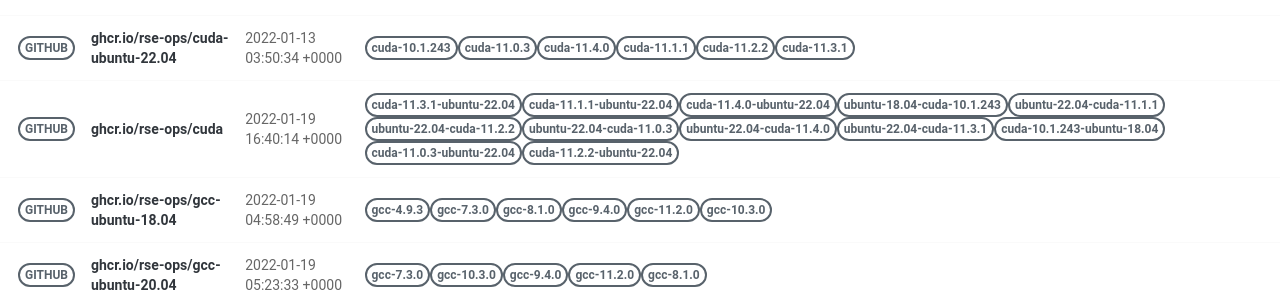
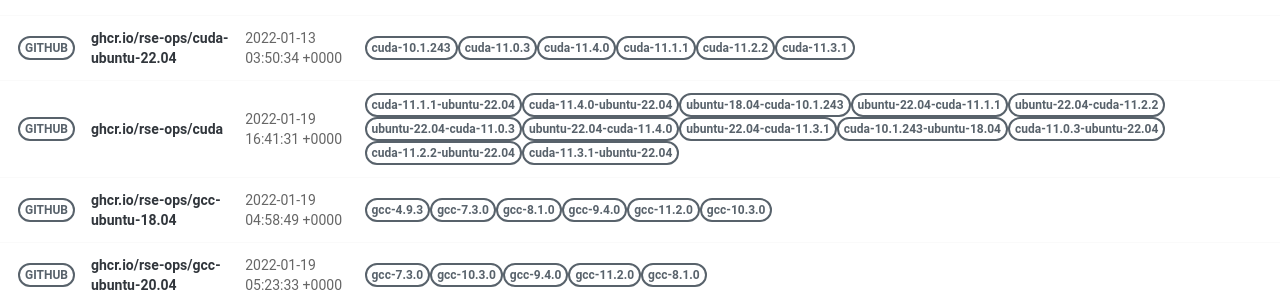
Before and after one commit to rse-ops/docker-images, a Jekyll site: the page built from pages/index.md, in a window 1280 px wide. Shown: the part 414-706 px from the top of the page. Built offline with Jekyll 4.4.1, drawn with Linux system fonts in a browser that asks for light colours; nearby versions of some CDN libraries; part of the change alters nothing that is shown.

Commit message:
Automated push to update library 2022-01-19

```diff
--- a/_library/ghcr.io-rse-ops-cuda.md
+++ b/_library/ghcr.io-rse-ops-cuda.md
@@ -1,14 +1,11 @@
 ---
 layout: container
 name: ghcr.io/rse-ops/cuda
-updated_at: 2022-01-19 16:40:14.451544
+updated_at: 2022-01-19 16:41:31.639123
 
 
 container_url: https://github.com/orgs/rse-ops/packages/container/package/cuda
 versions:
- - tag: cuda-11.3.1-ubuntu-22.04
-   dockerfile: https://github.com/rse-ops/docker-images/blob/main/ubuntu/cuda/Dockerfile
-   manifest: https://crane.ggcr.dev/manifest/ghcr.io/rse-ops/cuda:cuda-11.3.1-ubuntu-22.04
  - tag: cuda-11.1.1-ubuntu-22.04
    dockerfile: https://github.com/rse-ops/docker-images/blob/main/ubuntu/cuda/Dockerfile
    manifest: https://crane.ggcr.dev/manifest/ghcr.io/rse-ops/cuda:cuda-11.1.1-ubuntu-22.04
@@ -42,5 +39,8 @@ versions:
  - tag: cuda-11.2.2-ubuntu-22.04
    dockerfile: https://github.com/rse-ops/docker-images/blob/main/ubuntu/cuda/Dockerfile
    manifest: https://crane.ggcr.dev/manifest/ghcr.io/rse-ops/cuda:cuda-11.2.2-ubuntu-22.04
+ - tag: cuda-11.3.1-ubuntu-22.04
+   dockerfile: https://github.com/rse-ops/docker-images/blob/main/ubuntu/cuda/Dockerfile
+   manifest: https://crane.ggcr.dev/manifest/ghcr.io/rse-ops/cuda:cuda-11.3.1-ubuntu-22.04
 
 ---
```
